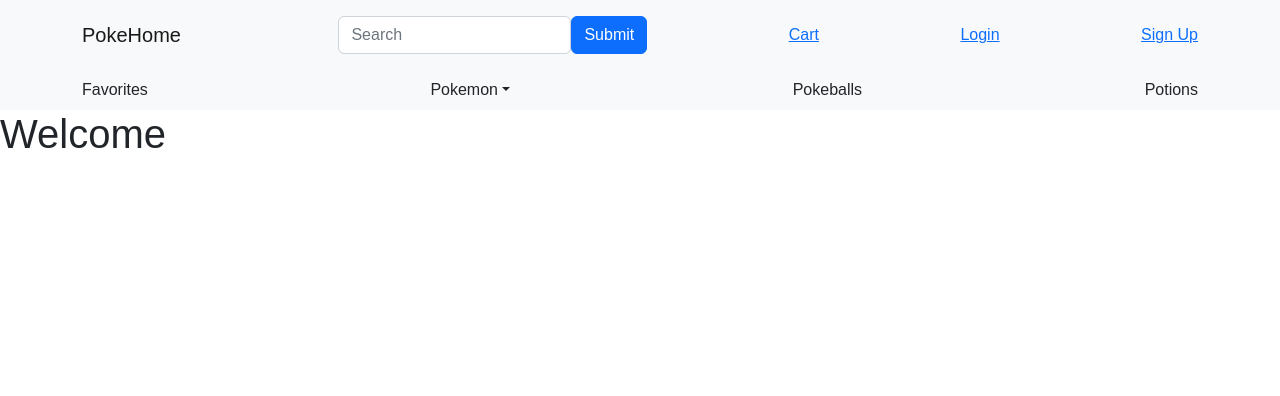
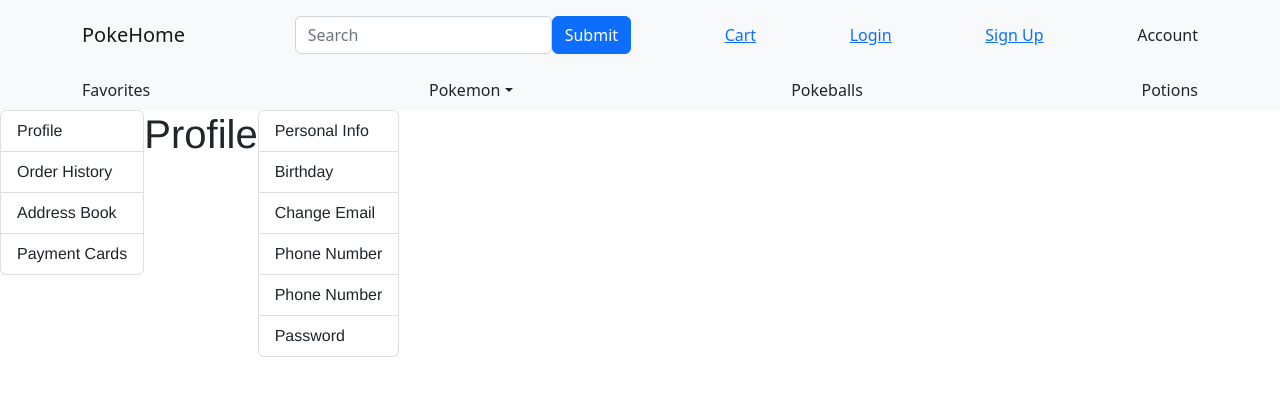
Before and after one commit to graceshopper-team-mastadon/GraceShopper-Congo, a React app: page /profile in a window 1280 px wide. Before the commit this address led to /. Built offline with nearby package versions, Linux system fonts and the light colour scheme; no server answers.

Commit message:
added a bunch of components

```diff
--- a/client/App.js
+++ b/client/App.js
@@ -10,6 +10,10 @@
 import Login from "./components/Login";
 import Cart from "./components/Cart";
 import UserProfile from "./components/AccountView/UserProfile";
+import OrderHistory from "./components/AccountView/OrderHistory";
+import AddressBook from "./components/AccountView/AddressBook";
+import PaymentCards from "./components/AccountView/PaymentCards";
+import Feedback from "./components/AccountView/Feedback";
 
 const App = () => {
   return (
@@ -25,6 +29,10 @@
         <Route exact path="/login" element={<Login />} />
         <Route exact path="/cart" element={<Cart />} />
         <Route exact path="/profile" element={<UserProfile />} />
+        <Route exact path="/order-history" element={<OrderHistory />} />
+        <Route exact path="/address-book" element={<AddressBook />} />
+        <Route exact path="/payment-cards" element={<PaymentCards />} />
+        <Route exact path="/feedback" element={<Feedback />} />
       </Routes>
     </>
   );
--- /dev/null
+++ b/client/components/AccountView/AddressBook.js
@@ -0,0 +1,13 @@
+const React = require("react");
+
+const AddressBook = () => {
+    return (
+        <>
+            <div>
+                <h1> this is address book lol </h1>
+            </div>
+        </>
+    )
+
+};
+export default AddressBook;
--- /dev/null
+++ b/client/components/AccountView/Feedback.js
@@ -0,0 +1,13 @@
+const React = require("react");
+
+const Feedback = () => {
+    return (
+        <>
+            <div>
+                <h1> this is a feedback form soon lol </h1>
+            </div>
+        </>
+    )
+
+};
+export default Feedback;
--- /dev/null
+++ b/client/components/AccountView/OrderHistory.js
@@ -0,0 +1,13 @@
+const React = require("react");
+
+const OrderHistory = () => {
+    return (
+        <>
+            <div>
+                <h1> this is orderhistory lol </h1>
+            </div>
+        </>
+    )
+
+};
+export default OrderHistory;
--- /dev/null
+++ b/client/components/AccountView/PaymentCards.js
@@ -0,0 +1,13 @@
+const React = require("react");
+
+const PaymentCards = () => {
+    return (
+        <>
+            <div>
+                <h1> this is payment cards lol </h1>
+            </div>
+        </>
+    )
+
+};
+export default PaymentCards;
--- /dev/null
+++ b/client/components/AccountView/Sidebar.js
@@ -0,0 +1,17 @@
+const React = require("react");
+import { ListGroup } from "react-bootstrap";
+
+const Sidebar = () => {
+    return (
+        <div className="Sidebar">
+            <ListGroup>
+                <ListGroup.Item>Profile</ListGroup.Item>
+                <ListGroup.Item>Order History</ListGroup.Item>
+                <ListGroup.Item>Address Book</ListGroup.Item>
+                <ListGroup.Item>Payment Cards</ListGroup.Item>
+            </ListGroup>
+        </div>
+    )
+
+};
+export default Sidebar;
--- a/client/components/AccountView/UserProfile.js
+++ b/client/components/AccountView/UserProfile.js
@@ -1,7 +1,26 @@
 const React = require("react");
+import { ListGroup } from "react-bootstrap";
+import Sidebar from "./Sidebar";
 
 const UserProfile = () => {
-    return <h1>Sup</h1>
+    return (
+        <div className="Userprofile">
+            <div>
+                <Sidebar />
+            </div>
+            <div className="Profile">
+                <h1> Profile </h1><br />
+                <ListGroup className="listGroup">
+                    <ListGroup.Item>Personal Info</ListGroup.Item>
+                    <ListGroup.Item>Birthday</ListGroup.Item>
+                    <ListGroup.Item>Change Email</ListGroup.Item>
+                    <ListGroup.Item>Phone Number</ListGroup.Item>
+                    <ListGroup.Item>Phone Number</ListGroup.Item>
+                    <ListGroup.Item>Password</ListGroup.Item>
+                </ListGroup>
+            </div>
+        </div>
+    )
 
 };
 export default UserProfile;
--- a/client/components/PokeHome.js
+++ b/client/components/PokeHome.js
@@ -16,23 +16,19 @@
 import { Link } from "react-router-dom";
 import { useEffect } from "react";
 import axios from "axios";
-import { useNavigate } from "react-router-dom";
 
 const PokeHome = () => {
   const [show, setShow] = useState(false);
   const [loggedIn, setLoggedIn] = useState(false);
   const handleClose = () => setShow(false);
   const handleShow = () => setShow(true);
-  let navigate = useNavigate();
 
   useEffect(() => {
     const thing = async () => {
-      const { data } = await axios.get('./auth/verify');
-      console.log('data', data)
-      setLoggedIn(data);
+      const data = await axios.get('./auth/verify');
+      setLoggedIn(data)
     };
     thing();
-    navigate('/')
   }, [])
 
   return (
@@ -46,11 +42,10 @@
             </FormGroup>
             <Button type="submit">Submit</Button>
           </Form>
+          <Link to="/cart">Cart</Link>
 
-          <Link to="/cart">Cart</Link>
-          {!loggedIn ?
-            <> <Link to="/login">Login</Link>
-              <Link to="/signup">Sign Up</Link> </> : <>
+          <Link to="/login">Login</Link>
+          <Link to="/signup">Sign Up</Link>
           <Nav.Link href="" onClick={handleShow}>Account</Nav.Link>
           <Offcanvas show={show} onHide={handleClose} placement="end">
             <Offcanvas.Header closeButton>
@@ -59,14 +54,14 @@
             <Offcanvas.Body>
               <ListGroup>
                 <ListGroup.Item><Nav.Link href="/profile">Profile </Nav.Link></ListGroup.Item>
-                    <ListGroup.Item>Order History</ListGroup.Item>
-                    <ListGroup.Item>Address Book</ListGroup.Item>
-                    <ListGroup.Item>Payment Cards</ListGroup.Item>
-                    <ListGroup.Item>Send us Feedback</ListGroup.Item>
+                <ListGroup.Item><Nav.Link href="/order-history">Order History </Nav.Link></ListGroup.Item>
+                <ListGroup.Item><Nav.Link href="/address-book">Address Book </Nav.Link></ListGroup.Item>
+                <ListGroup.Item><Nav.Link href="/payment-cards">Payment Cards </Nav.Link></ListGroup.Item>
+                <ListGroup.Item><Nav.Link href="/feedback">Send us Feedback </Nav.Link></ListGroup.Item>
+                <ListGroup.Item>Sign Out</ListGroup.Item>
               </ListGroup>
             </Offcanvas.Body>
-              </Offcanvas></>}
-
+          </Offcanvas>
         </Container>
       </Navbar>
     </div>
--- a/public/index.css
+++ b/public/index.css
@@ -1,4 +1,25 @@
-* {
+.Userprofile {
+  display: flex;
+  font-family: 'Franklin Gothic Medium', 'Arial Narrow', Arial, sans-serif;
+}
+
+/* /* .Sidebar {
+  width: 50%;
+  display: flex;
+  position: left;
+} */
+
+.Profile {
+  display: flex;
+  position: right
+}
+
+.listGroup {
+  position: right
+}
+
+
+*/ * {
   margin: 0;
   padding: 0;
   font-family: "poppins", sans-serif;
```
Lines whose indentation alone changed are shown as unchanged.
